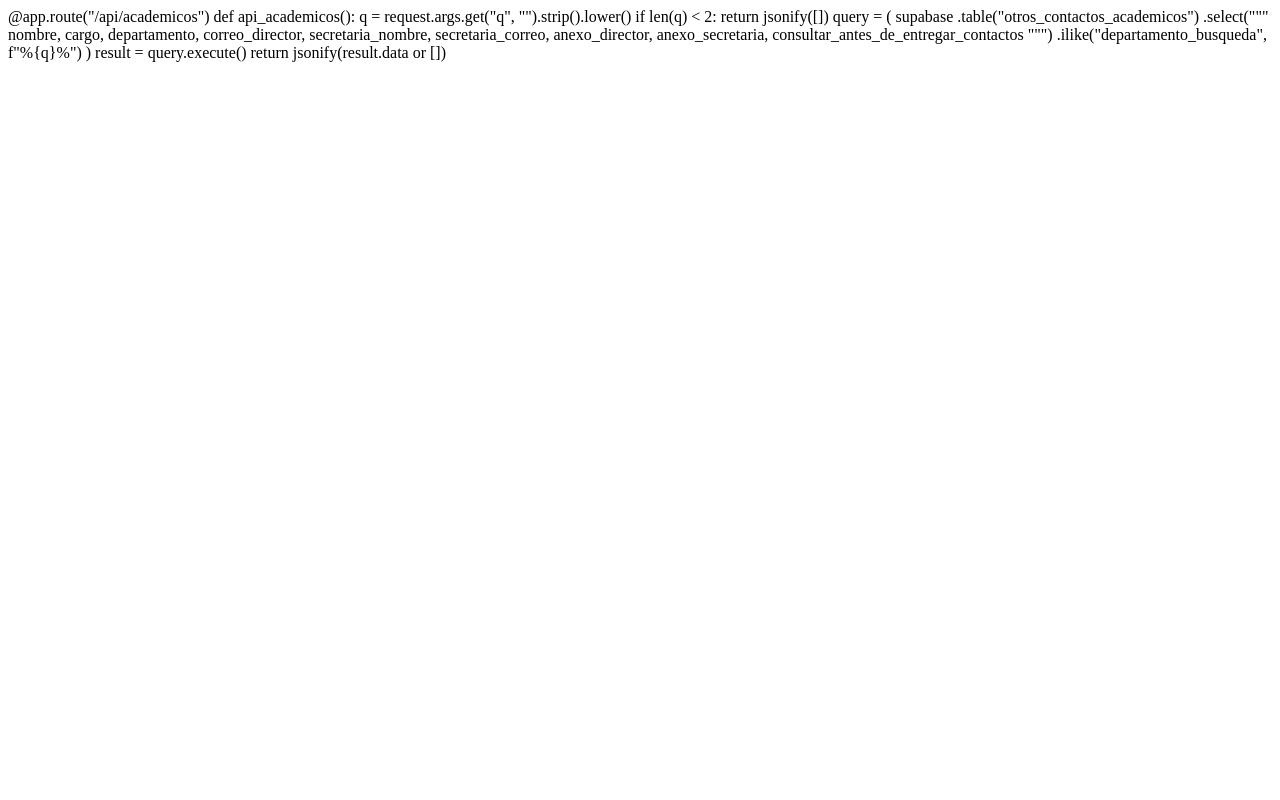
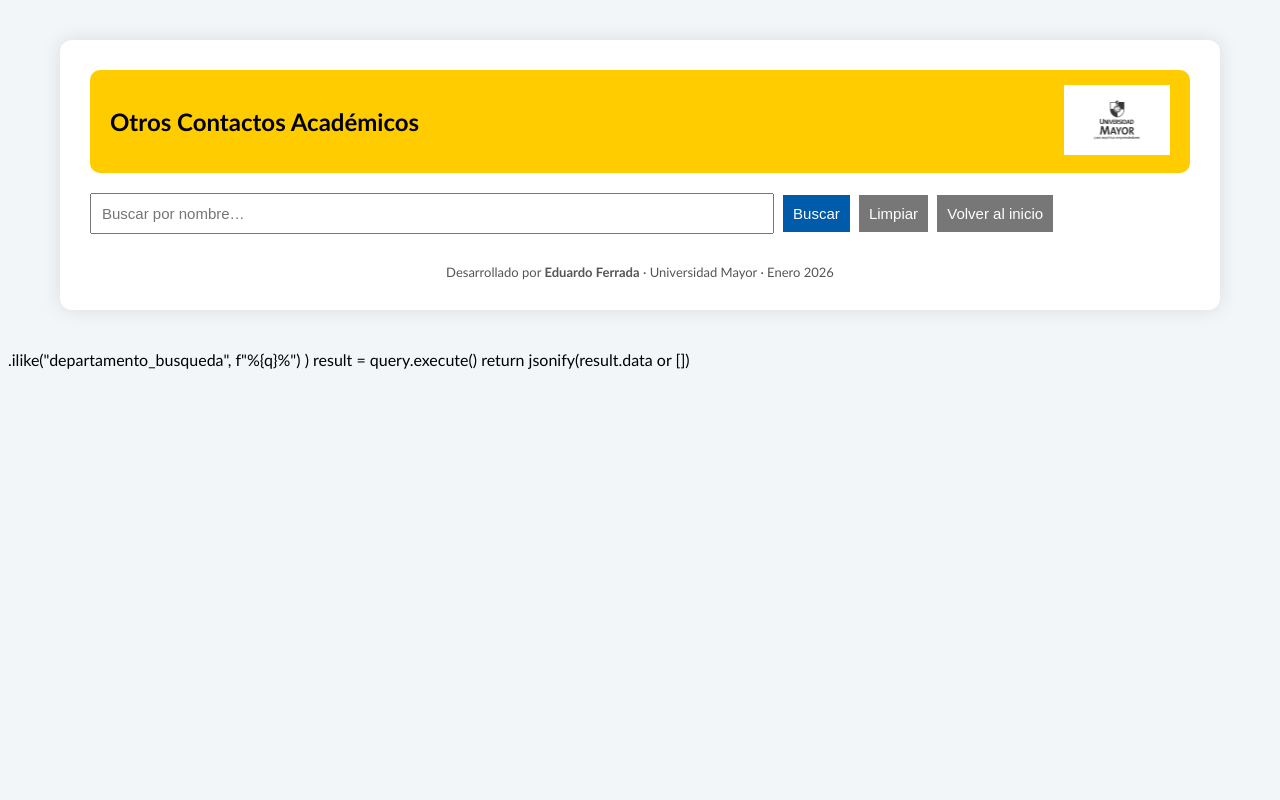
Before and after one commit to EduFerradamonitor/directorio-umayor, a Flask app: page /academicos in a window 1280 px wide. Run offline with Flask 3, Linux system fonts and the light colour scheme.

Commit message:
Update academicos.html

```diff
--- a/templates/academicos.html
+++ b/templates/academicos.html
@@ -1,24 +1,194 @@
-@app.route("/api/academicos")
-def api_academicos():
-    q = request.args.get("q", "").strip().lower()
+<!DOCTYPE html>
+<html lang="es">
+<head>
+<meta charset="UTF-8">
+<title>Otros Contactos Académicos</title>
 
-    if len(q) < 2:
-        return jsonify([])
+<style>
+body {
+    font-family: Calibri, Arial, sans-serif;
+    background: #f3f6f9;
+}
 
-    query = (
-        supabase
-        .table("otros_contactos_academicos")
-        .select("""
-            nombre,
-            cargo,
-            departamento,
-            correo_director,
-            secretaria_nombre,
-            secretaria_correo,
-            anexo_director,
-            anexo_secretaria,
-            consultar_antes_de_entregar_contactos
-        """)
+.card {
+    max-width: 1100px;
+    margin: 40px auto;
+    background: white;
+    padding: 30px;
+    border-radius: 12px;
+    box-shadow: 0 0 20px rgba(0,0,0,0.1);
+}
+
+.header {
+    display: flex;
+    align-items: center;
+    justify-content: space-between;
+    background: #ffcc00;
+    padding: 15px 20px;
+    border-radius: 10px;
+}
+
+.logo {
+    height: 70px;
+}
+
+h1 {
+    margin: 0;
+    font-size: 24px;
+}
+
+.controls {
+    margin-top: 20px;
+}
+
+input, button {
+    padding: 10px;
+    font-size: 15px;
+}
+
+input {
+    width: 60%;
+}
+
+button {
+    background: #005baa;
+    color: white;
+    border: none;
+    cursor: pointer;
+    margin-left: 5px;
+}
+
+button.secondary {
+    background: #777;
+}
+
+table {
+    width: 100%;
+    border-collapse: collapse;
+    margin-top: 25px;
+}
+
+th, td {
+    border: 1px solid #ddd;
+    padding: 8px;
+    vertical-align: top;
+}
+
+th {
+    background: #005baa;
+    color: white;
+}
+
+.tooltip {
+    position: relative;
+    cursor: help;
+}
+
+.tooltip .tooltip-box {
+    display: none;
+    position: absolute;
+    background: #333;
+    color: white;
+    padding: 8px;
+    border-radius: 6px;
+    top: 20px;
+    left: 0;
+    width: 220px;
+    z-index: 10;
+    font-size: 13px;
+}
+
+.tooltip:hover .tooltip-box {
+    display: block;
+}
+
+.footer {
+    margin-top: 30px;
+    text-align: center;
+    font-size: 13px;
+    color: #555;
+}
+</style>
+</head>
+
+<body>
+<div class="card">
+
+    <div class="header">
+        <h1>Otros Contactos Académicos</h1>
+        <a href="/"><img src="/static/img/logoum.jpg" class="logo"></a>
+    </div>
+
+    <div class="controls">
+        <input id="busqueda" placeholder="Buscar por nombre…" onkeydown="if(event.key==='Enter') buscar();">
+        <button onclick="buscar()">Buscar</button>
+        <button class="secondary" onclick="limpiar()">Limpiar</button>
+        <button class="secondary" onclick="window.location.href='/'">Volver al inicio</button>
+    </div>
+
+    <div id="resultados"></div>
+
+    <div class="footer">
+        Desarrollado por <strong>Eduardo Ferrada</strong> · Universidad Mayor · Enero 2026
+    </div>
+
+</div>
+
+<script>
+function buscar() {
+    const q = document.getElementById("busqueda").value;
+    fetch(`/api/academicos?q=${encodeURIComponent(q)}`)
+    .then(r => r.json())
+    .then(data => {
+        if (!data.length) {
+            document.getElementById("resultados").innerHTML = "<p>Sin resultados.</p>";
+            return;
+        }
+
+        let html = `<table>
+        <tr>
+            <th>Nombre</th>
+            <th>Cargo</th>
+            <th>Departamento</th>
+            <th>Sede</th>
+            <th>Contacto</th>
+        </tr>`;
+
+        data.forEach(r => {
+            html += `<tr>
+                <td>${r.nombre || ""}</td>
+                <td>${r.cargo || ""}</td>
+                <td>${r.departamento || ""}</td>
+                <td>${r.sede || ""}</td>
+                <td class="tooltip">ℹ️
+                    <div class="tooltip-box">
+                        <strong>Correo director:</strong><br>${r.correo_director || "Sin información"}<br><br>
+                        <strong>Secretaría:</strong><br>${r.secretaria_nombre || "Sin información"}<br>
+                        ${r.secretaria_correo || ""}<br><br>
+                        <strong>Anexos:</strong><br>
+                        Director: ${r.anexo_director || "—"}<br>
+                        Secretaría: ${r.anexo_secretaria || "—"}<br><br>
+                        <strong>Restricción:</strong><br>
+                        ${r.consultar_antes_de_entregar_contactos || "Sin restricción"}
+                    </div>
+                </td>
+            </tr>`;
+        });
+
+        html += "</table>";
+        document.getElementById("resultados").innerHTML = html;
+    });
+}
+
+function limpiar() {
+    document.getElementById("busqueda").value = "";
+    document.getElementById("resultados").innerHTML = "";
+}
+</script>
+
+</body>
+</html>
+
         .ilike("departamento_busqueda", f"%{q}%")
     )
 
```
